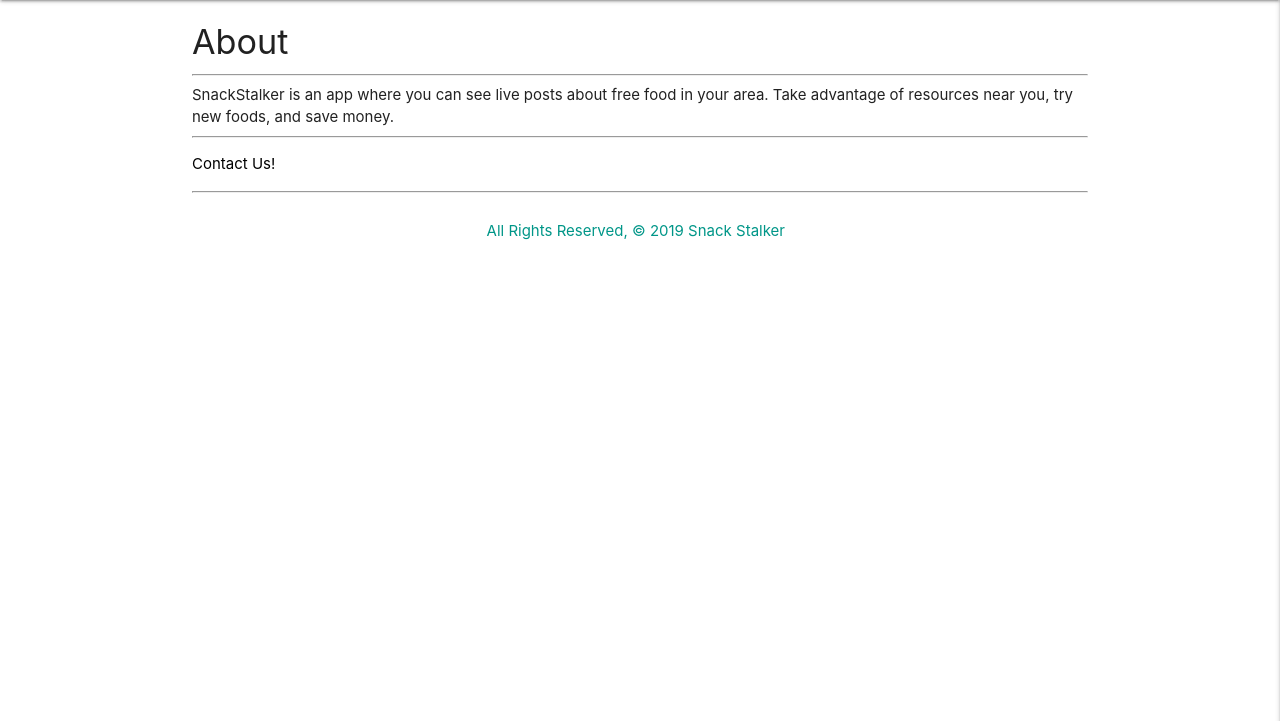
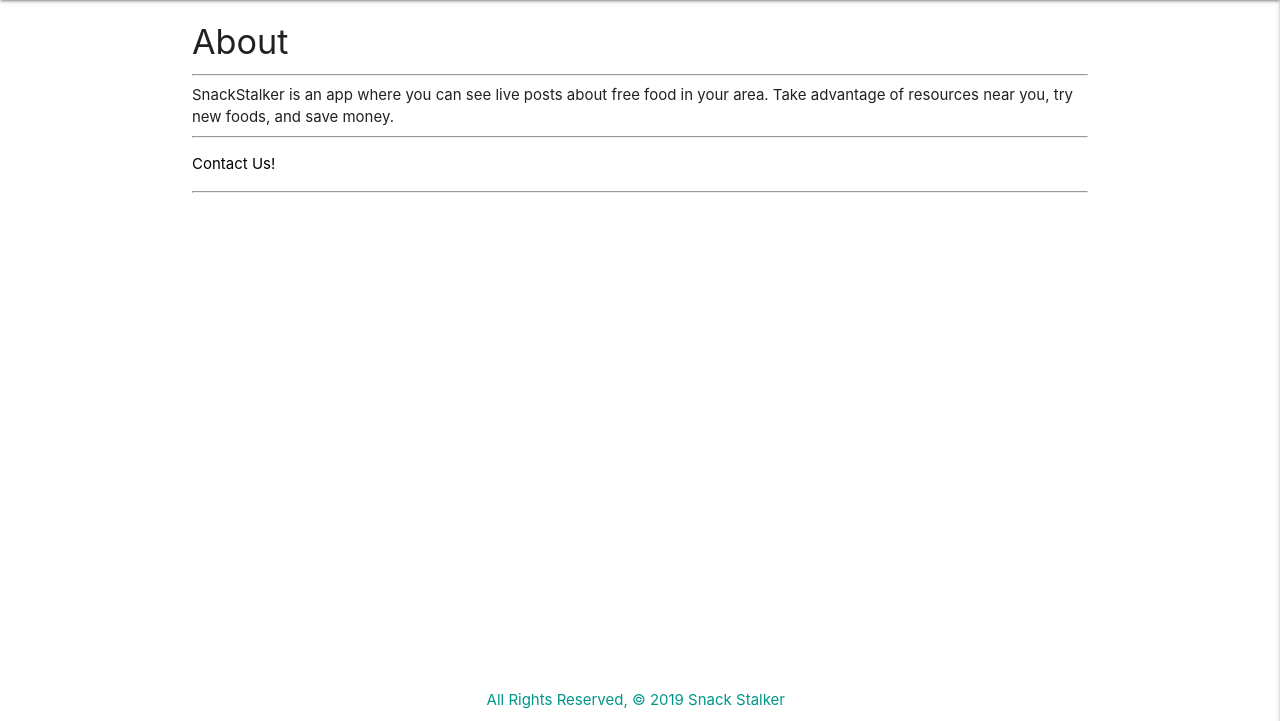
Before and after one commit to Codeebk/snackstalker1, a Django app: page /about/ in a window 1280 px wide. Shown: the part 79-800 px from the top of the page. Run offline with Django 3.2, Linux system fonts and the light colour scheme; some web fonts are replaced.

Commit message:
move position of footer

```diff
--- a/main_app/static/css/style.css
+++ b/main_app/static/css/style.css
@@ -58,6 +58,13 @@
     margin-top: 10px;
 }
 
+footer {
+    position: absolute;
+    bottom: 0;
+    width: 100%;
+    margin-bottom: 10px;
+}
+
 
 @media (max-width: 600px) {
     img {
```
